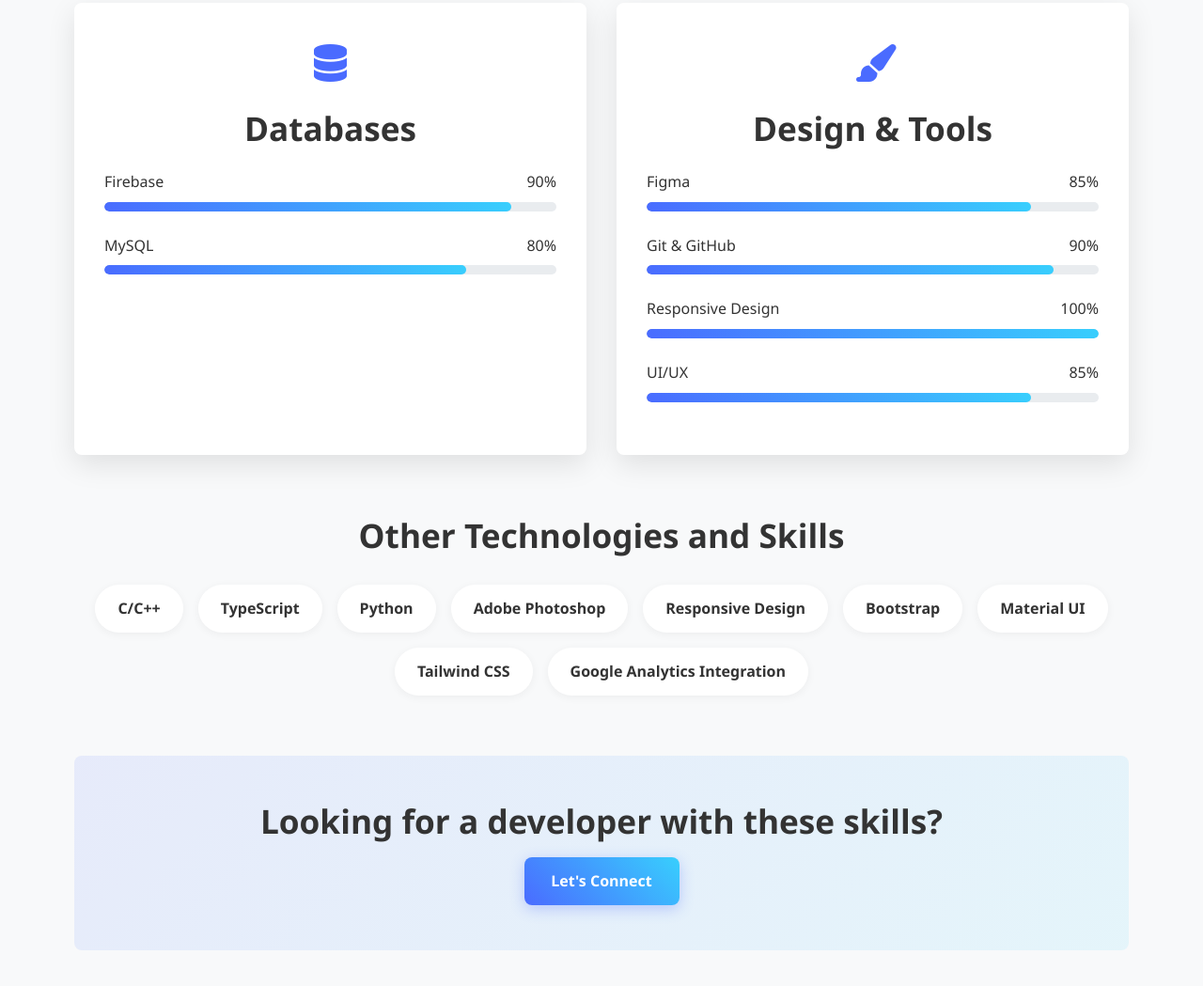
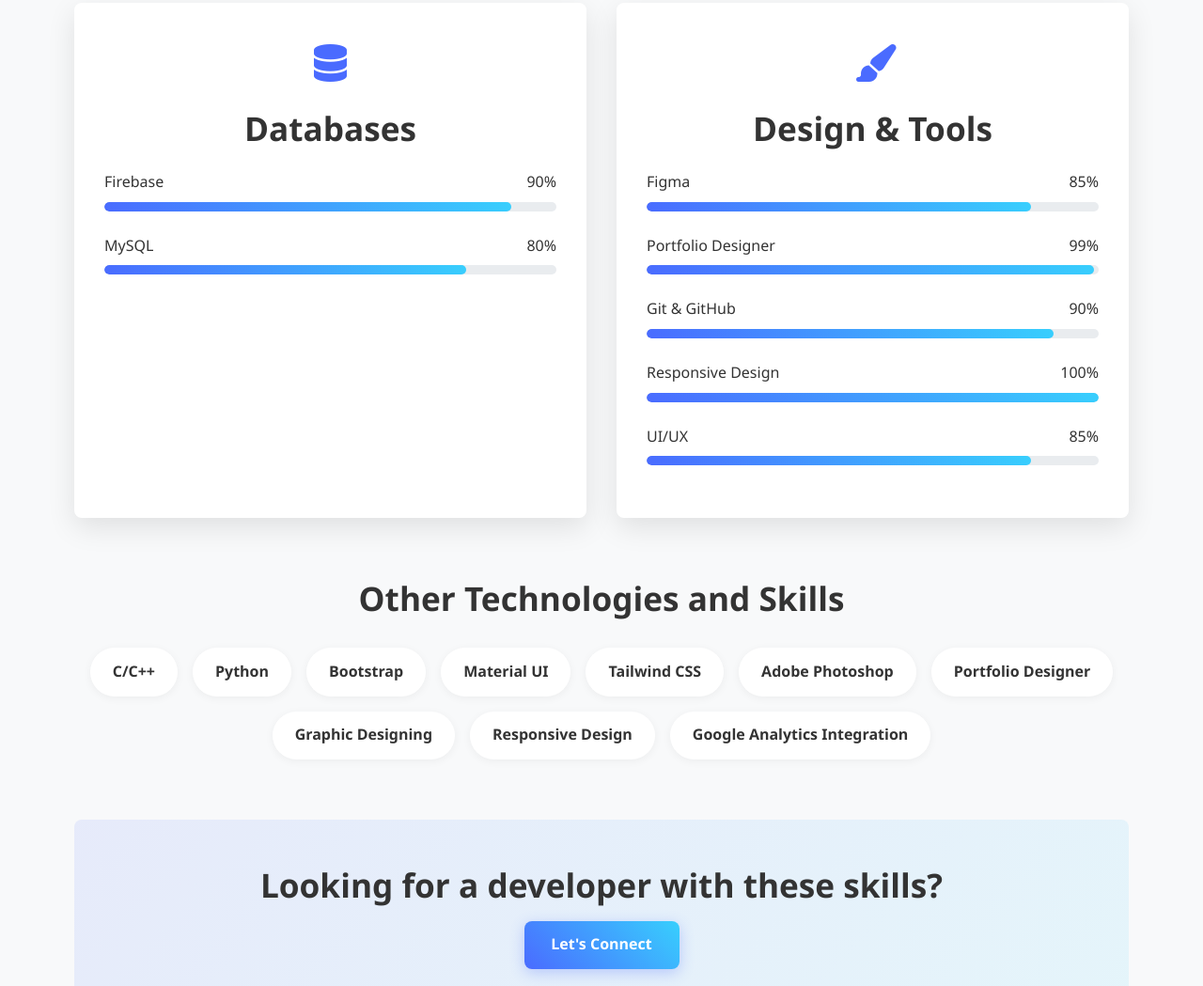
Before and after one commit to Fatima-Shabbir/Portfolio, a plain HTML site: page skills.html in a window 1280 px wide. Shown: the part 1030-2079 px from the top of the page at 94% size. Drawn offline with Linux system fonts and the light colour scheme.

Commit message:
updated portfolio

```diff
--- a/skills.html
+++ b/skills.html
@@ -193,7 +193,15 @@
                                     <div class="skill-progress-bar" data-width="85"></div>
                                 </div>
                             </div>
-
+                            <div class="skill-bar">
+                                <div class="skill-info">
+                                    <span>Portfolio Designer</span>
+                                    <span>99%</span>
+                                </div>
+                                <div class="skill-progress">
+                                    <div class="skill-progress-bar" data-width="99"></div>
+                                </div>
+                            </div>
                             <div class="skill-bar">
                                 <div class="skill-info">
                                     <span>Git & GitHub</span>
@@ -230,13 +238,14 @@
                 <h2>Other Technologies and Skills</h2>
                 <div class="skills-cloud fade-in">
                     <span class="skill-tag">C/C++</span>
-                    <span class="skill-tag">TypeScript</span>
                     <span class="skill-tag">Python</span>
-                    <span class="skill-tag">Adobe Photoshop</span>
-                    <span class="skill-tag">Responsive Design</span>
                     <span class="skill-tag">Bootstrap</span>
                     <span class="skill-tag">Material UI</span>
                     <span class="skill-tag">Tailwind CSS</span>
+                    <span class="skill-tag">Adobe Photoshop</span>
+                    <span class="skill-tag">Portfolio Designer</span>
+                    <span class="skill-tag">Graphic Designing</span>
+                    <span class="skill-tag">Responsive Design</span>
                     <span class="skill-tag">Google Analytics Integration</span>
 
                 </div>
```
Also changed, not shown: index.html (+1 -1 lines), 1 other file.
